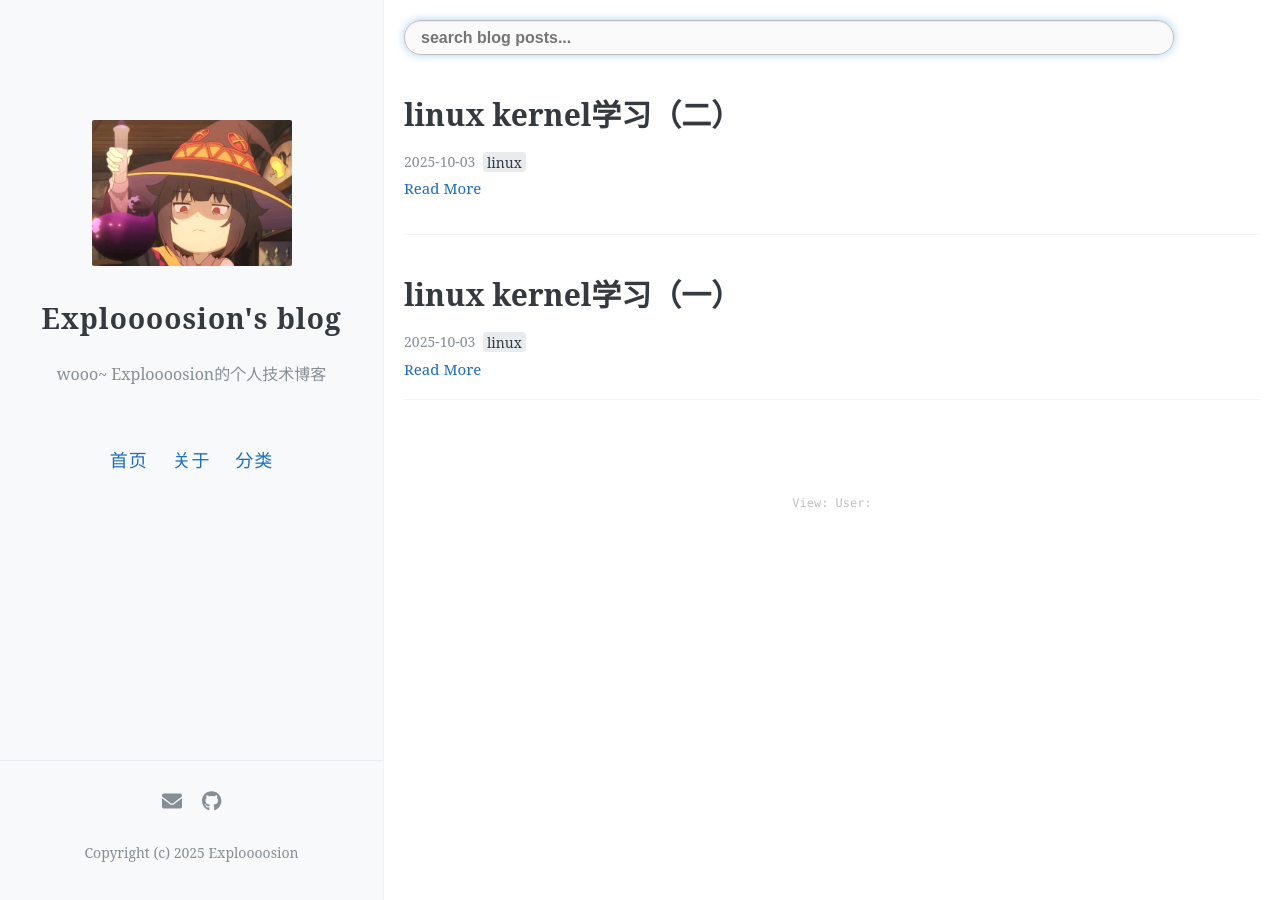
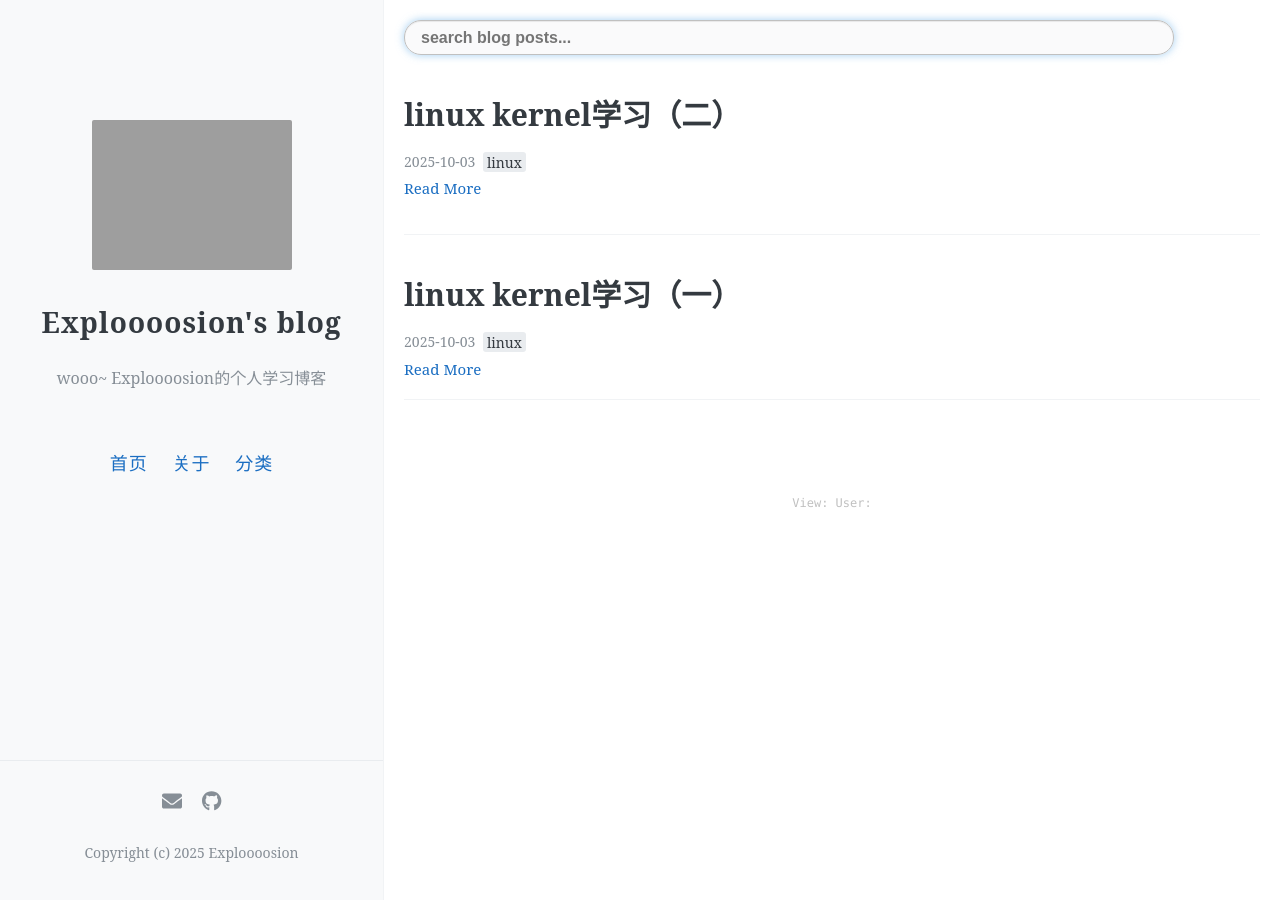
Before and after one commit to Exploo0Osion/Exploo0Osion.github.io, a Jekyll site: the page built from index.html, in a window 1280 px wide. Built offline with Jekyll 4.4.1, drawn with Linux system fonts in a browser that asks for light colours; the list of posts is cut into pages by our own code; comment, search, counter and statistics services are not loaded.

Commit message:
second commit

```diff
--- a/_config.yml
+++ b/_config.yml
@@ -1,7 +1,7 @@
 name: "Exploooosion's blog"
-description: "wooo~ Exploooosion的个人技术博客"
+description: "wooo~ Exploooosion的个人学习博客"
 
-avatar: https://exploo0osion.github.io//images/1744079716562.jpg
+avatar: https://exploo0osion.github.io//images/yjtp.png
 favicon: https://exploo0osion.github.io/images/favicon.ico
 
 navigation:
```
Also changed, not shown: images/1744079716562.jpg (deleted), images/favicon.ico, 1 other file.
